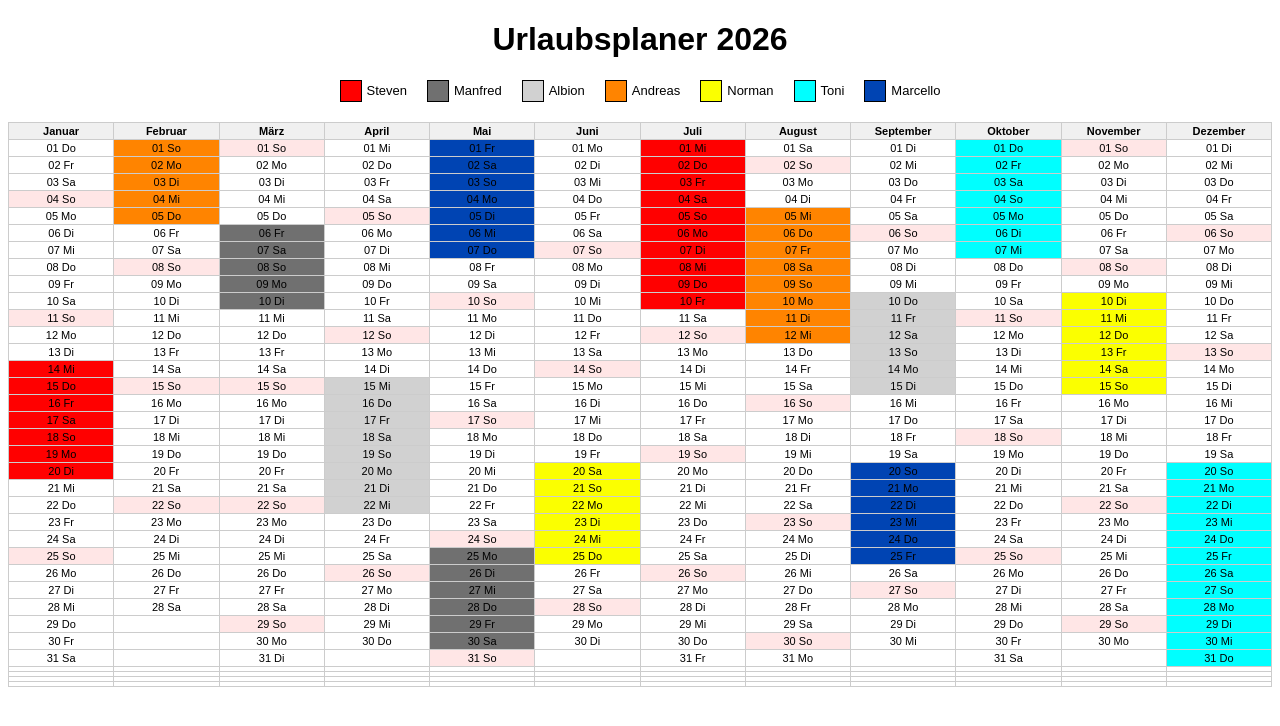
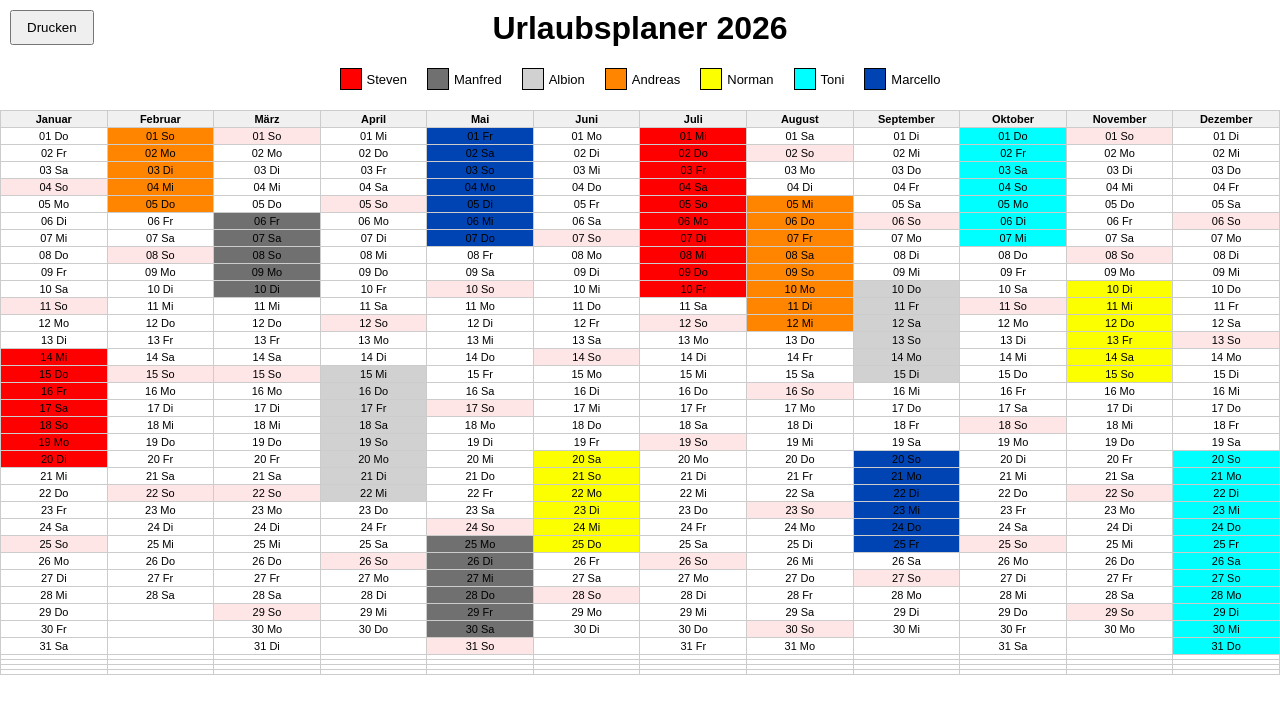
Before and after one commit to Zuschnitt/Urlaub, a plain HTML site: page index.html in a window 1280 px wide. Drawn offline with Linux system fonts and the light colour scheme.

Commit message:
Update index.html

```diff
--- a/index.html
+++ b/index.html
@@ -4,8 +4,8 @@
   <meta charset="UTF-8">
   <title>Urlaubsplaner 2026</title>
   <style>
-    body { font-family: Arial, sans-serif; }
-    h1 { text-align: center; }
+    body { font-family: Arial, sans-serif; margin: 0; }
+    h1 { text-align: center; margin-top: 10px; }
     table { border-collapse: collapse; width: 100%; table-layout: fixed; }
     th, td { border: 1px solid #ccc; text-align: center; padding: 2px; font-size: 11px; vertical-align: top; }
     th { background: #f0f0f0; }
@@ -14,18 +14,24 @@
     .sunday { background-color: #ffe6e6; }
 
     /* Legende */
-    .legend { display: flex; justify-content: center; gap: 20px; margin-bottom: 20px; }
+    .legend { display: flex; justify-content: center; gap: 20px; margin: 20px 0; }
     .legend-item { display: flex; align-items: center; gap: 5px; font-size: 13px; }
     .legend-color { width: 20px; height: 20px; border: 1px solid #000; }
 
+    /* Druck-Button */
+    .print-btn { position: absolute; top: 10px; left: 10px; padding: 8px 15px; }
+
     /* Druck-Einstellungen */
     @media print {
+      .print-btn { display: none !important; }
       body { margin: 0; }
       @page { size: A4 landscape; margin: 10mm; }
     }
   </style>
 </head>
 <body>
+  <button class="print-btn" onclick="window.print()">Drucken</button>
+
   <h1>Urlaubsplaner 2026</h1>
 
   <!-- Legende -->
```
